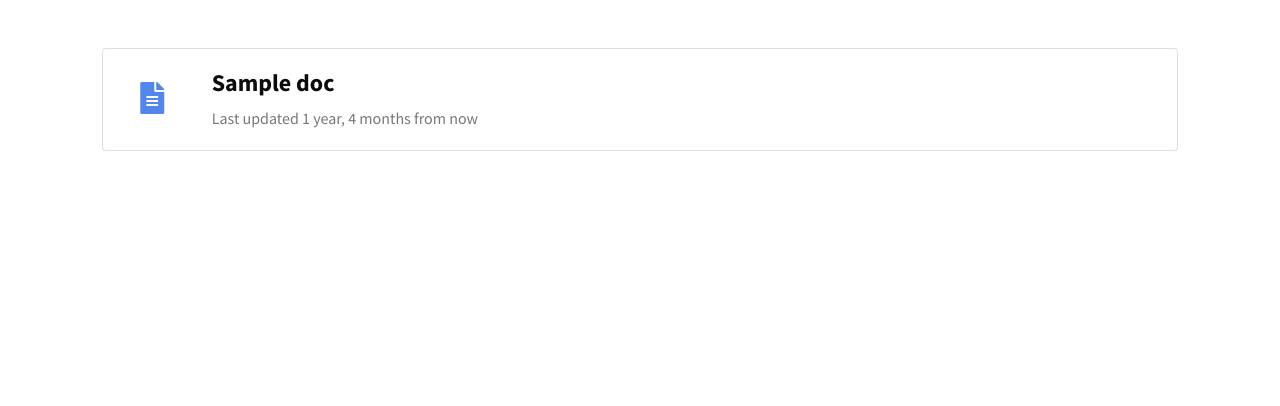
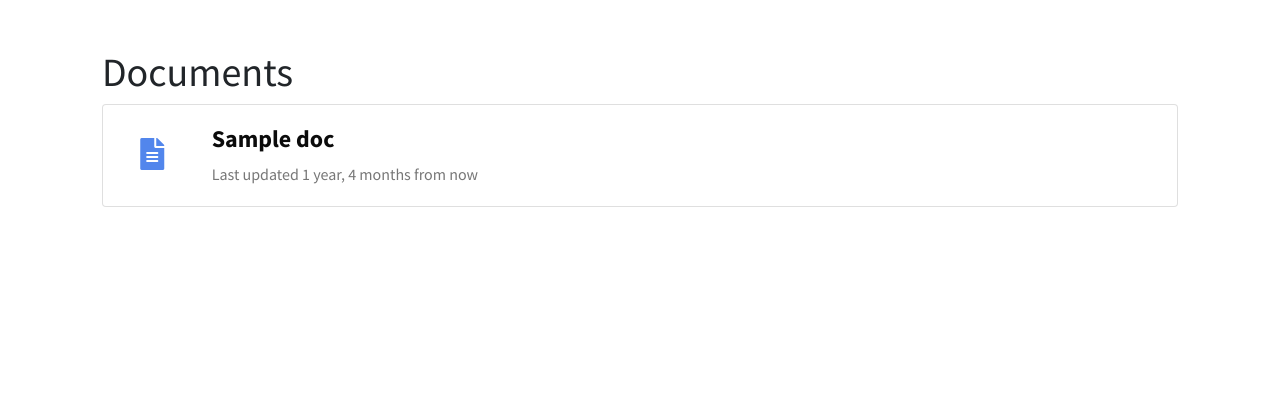
Before and after one commit to Feni/av0, a Django app: template templates/docs_list.html in a window 1280 px wide. Shown: the part 74-480 px from the top of the page. Run offline with Django 3.2, Linux system fonts and the light colour scheme; the template is opened without the code that fills it: most values are stand-ins (such as "Sample title", 1, 10 or a date in 2020); some libraries are stand-ins or nearby versions.

Commit message:
Add a titl to the document list page

```diff
--- a/templates/docs_list.html
+++ b/templates/docs_list.html
@@ -10,6 +10,7 @@
     <div class="container ArevelRoot">
         <br><br>
 
+        <h2>Documents</h2>
         {% for doc in docs %}
             <a class="card" href="{{ doc.get_absolute_url }}">
                 <div class="card-body">
```
